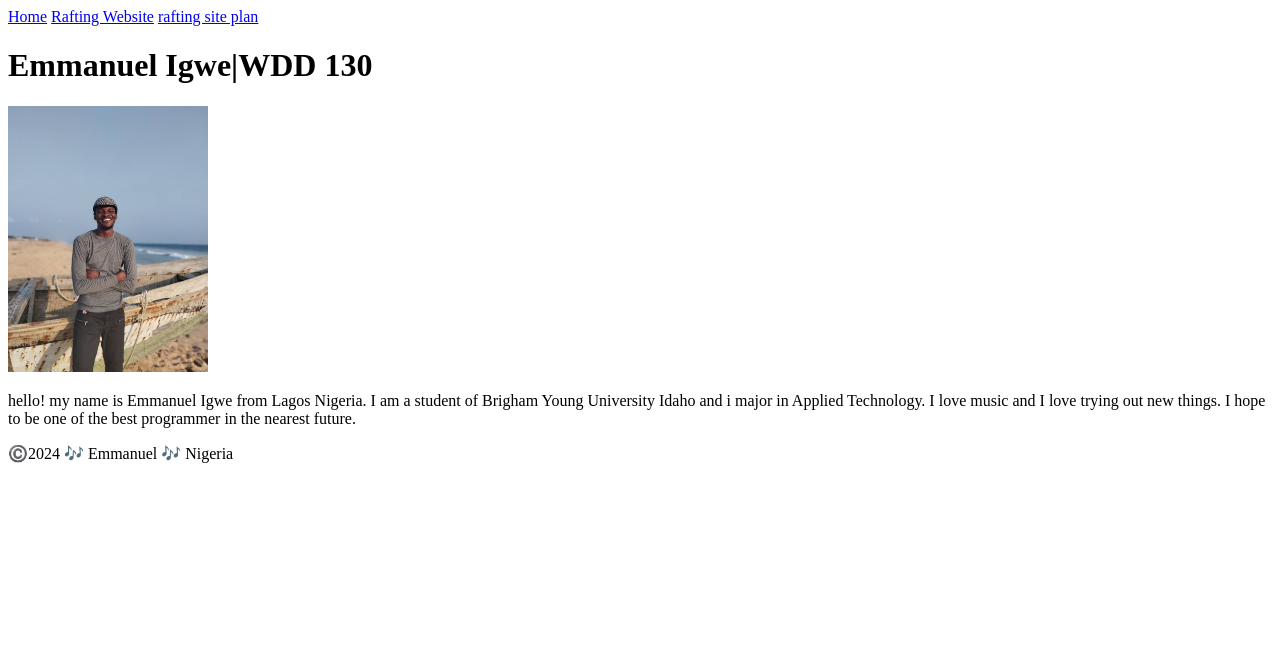
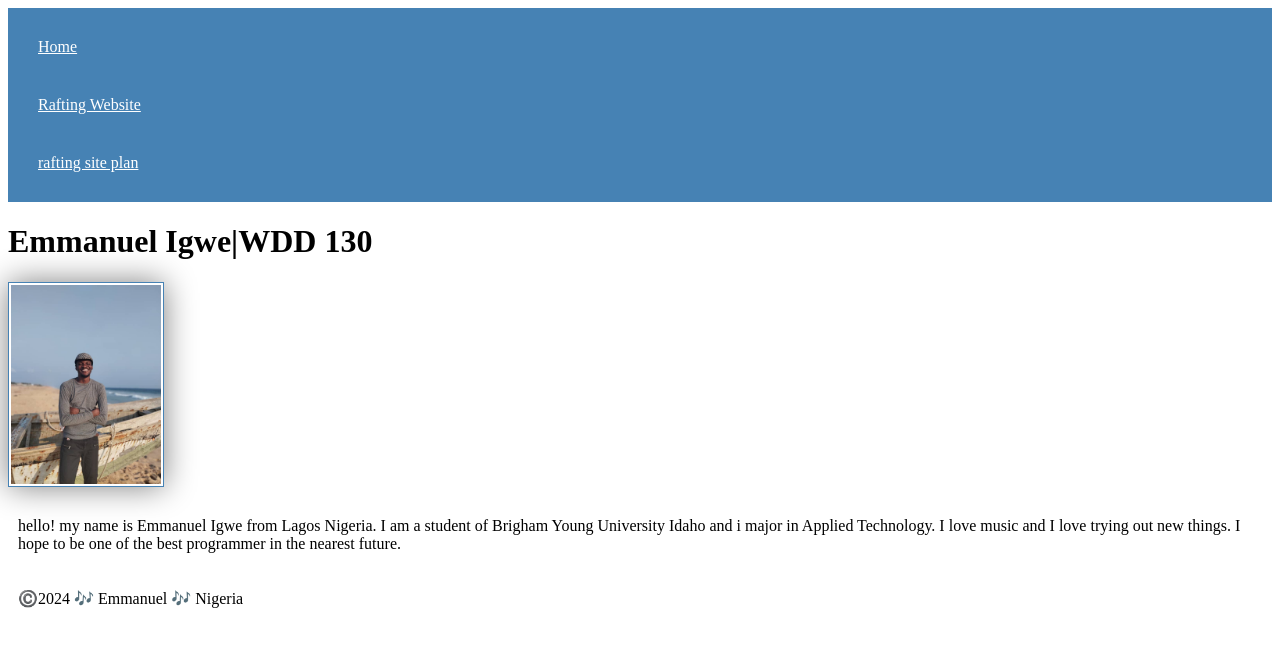
Before and after one commit to thekingTitan/wdd130, a plain HTML site: page index.html in a window 1280 px wide. Drawn offline with Linux system fonts and the light colour scheme.

Commit message:
added css

```diff
--- a/index.html
+++ b/index.html
@@ -4,6 +4,7 @@
     <meta charset="UTF-8">
     <meta name="viewport" content="width=device-width, initial-scale=1.0">
     <title>Emmanuel Igwe|WDD 130</title>
+    <link rel="stylesheet" href="styles/styles.css">
 </head>
 <body>
     <header>
--- /dev/null
+++ b/styles/styles.css
@@ -0,0 +1,20 @@
+nav{
+    background-color: steelblue;
+    padding: 10px;
+}
+nav a {
+    color: white;
+    display: block;
+    padding: 20px;
+}
+img {
+    width: 150px;
+    height:auto;
+    border: 1px solid steelblue;
+    padding: 2px;
+    box-shadow: 0 0 30px grey;
+}
+
+p{
+    padding: 10px;
+}
```
